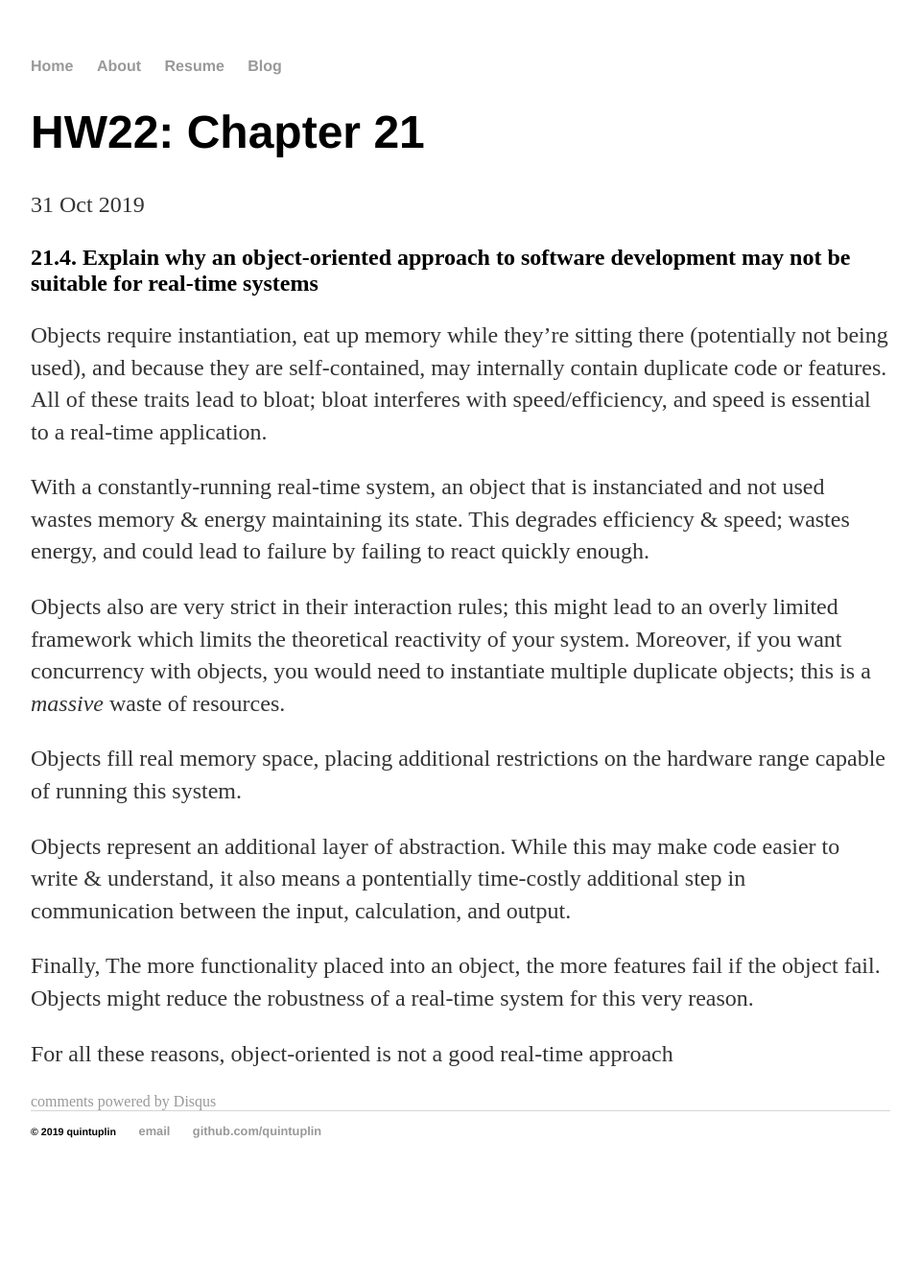
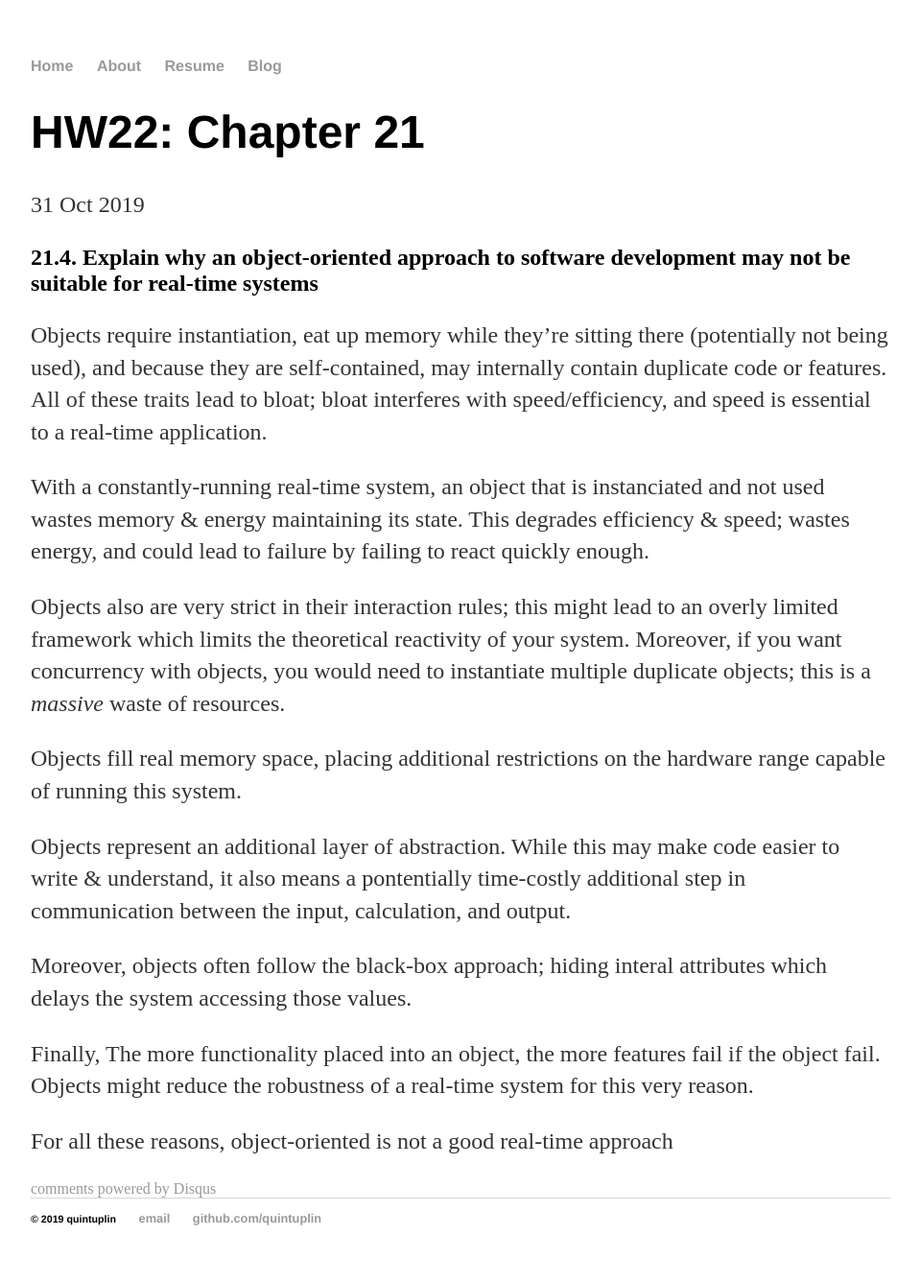
Before and after one commit to Quintuplin/quintuplin.github.io, a Jekyll site: the page built from _posts/2019-10-31-Chapter-21.md, in a window 1280 px wide. Shown: the whole page at 96% size, without its empty margins (160-1119 px from the left). Built offline with Jekyll 4.4.1, drawn with Linux system fonts in a browser that asks for light colours; comment, search, counter and statistics services are not loaded; before the commit the page ends 1246 px from its top, so only the background shows below that.

Commit message:
Update 2019-10-31-Chapter-21.md

```diff
--- a/_posts/2019-10-31-Chapter-21.md
+++ b/_posts/2019-10-31-Chapter-21.md
@@ -16,6 +16,8 @@ Objects fill real memory space, placing additional restrictions on the hardware
 
 Objects represent an additional layer of abstraction. While this may make code easier to write & understand, it also means a pontentially time-costly additional step in communication between the input, calculation, and output.
 
+Moreover, objects often follow the black-box approach; hiding interal attributes which delays the system accessing those values.
+
 Finally, The more functionality placed into an object, the more features fail if the object fail. Objects might reduce the robustness of a real-time system for this very reason.
 
 For all these reasons, object-oriented is not a good real-time approach
```
